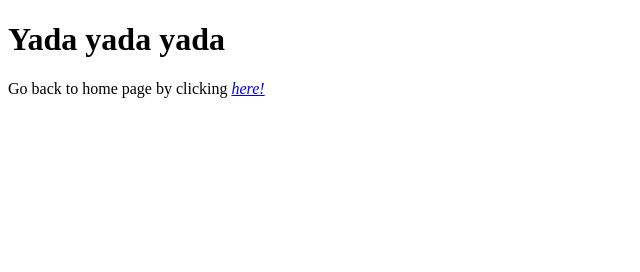
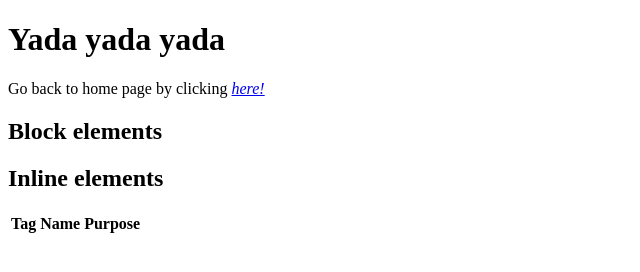
Before and after one commit to RichieRichieRich/html_course, a plain HTML site: page tags.html in a window 1280 px wide. Shown: the whole page, without its empty margins (0-640 px from the left). Drawn offline with Linux system fonts and the light colour scheme.

Commit message:
update tags.html

```diff
--- a/tags.html
+++ b/tags.html
@@ -17,6 +17,22 @@
 
         <p>Go back to home page by clicking <a href="https://richierichierich.github.io/html_course/index.html"><em>here!</em></a></p>
 
+        <h2>
+            Block elements
+        </h2>
+
+        <h2>
+            Inline elements
+        </h2>
+
+        <table>
+            <tr>
+                <th>Tag</th>
+                <th>Name</th>
+                <th>Purpose</th>
+            </tr>
+        </table>
+
     </body>
 
 
```
